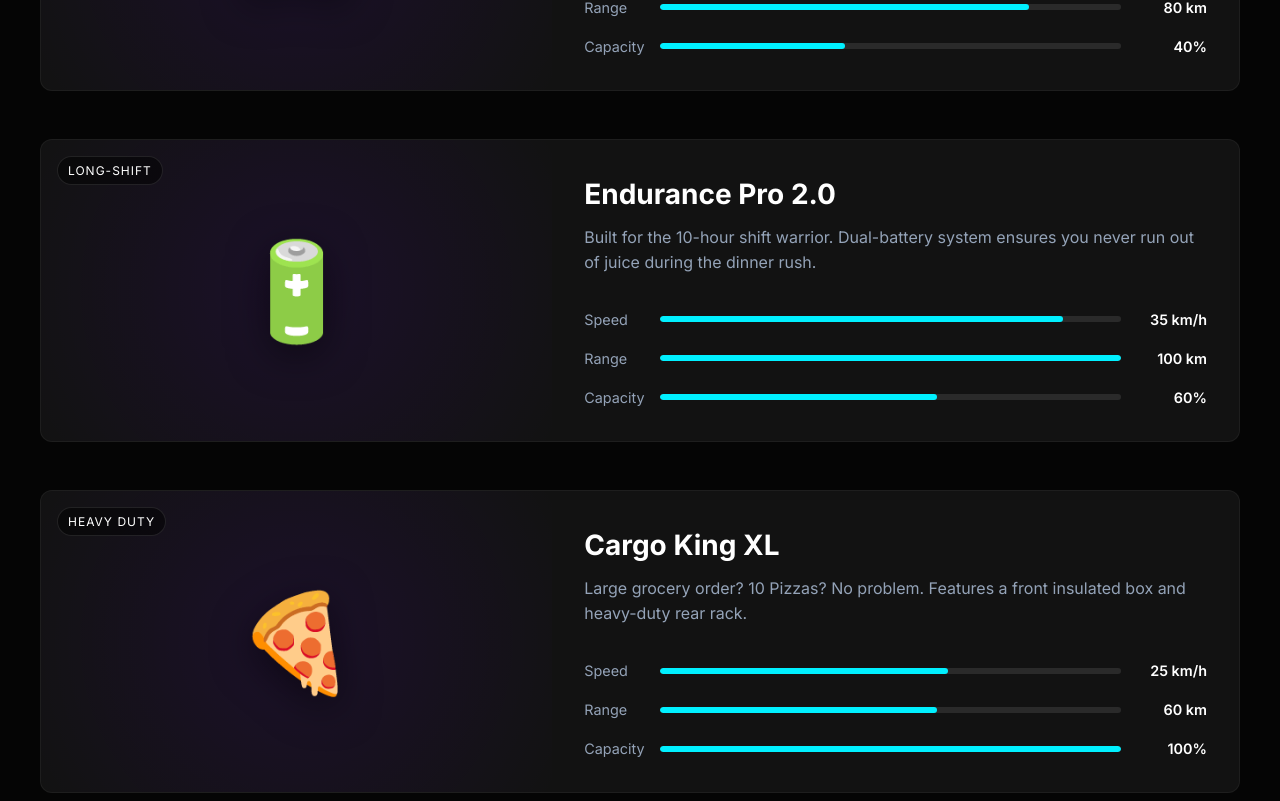
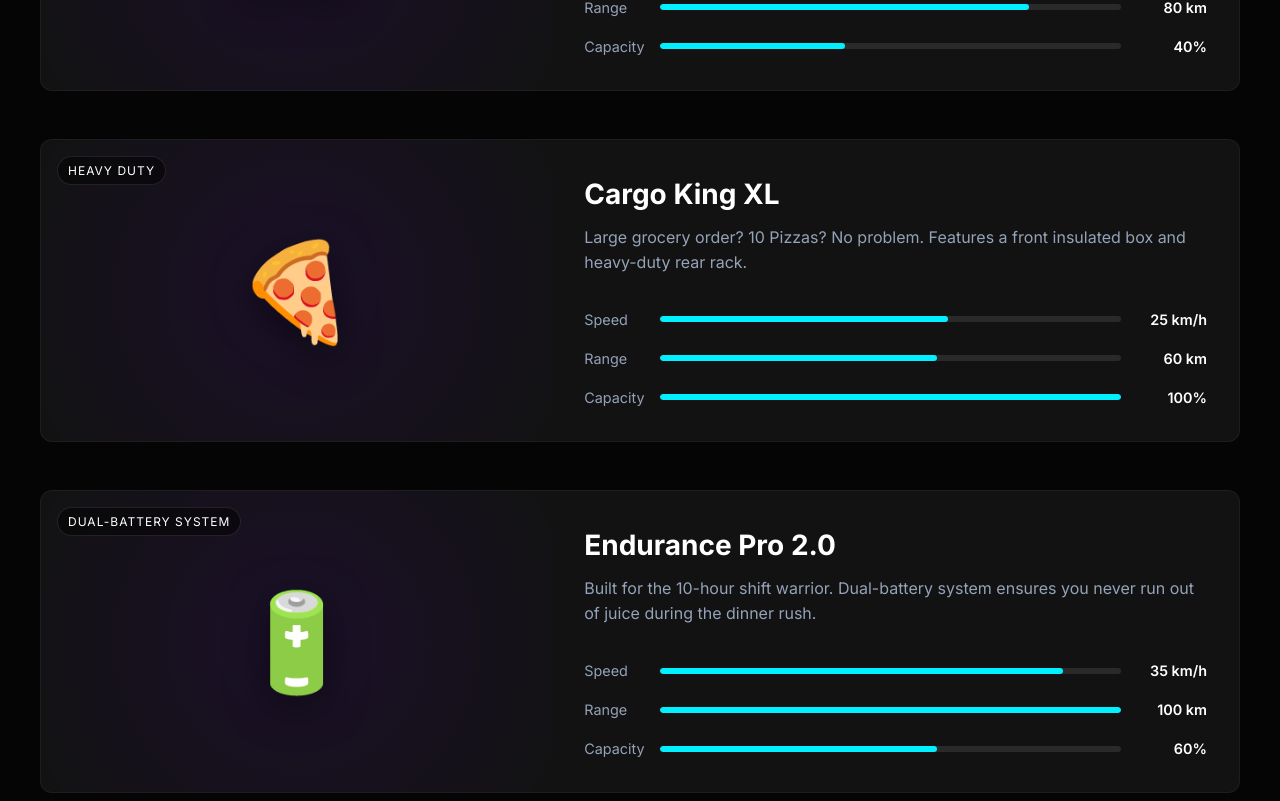
Before and after one commit to JakubJurkian/temporal-resource-allocation-system, a React (Vite) app: page /fleet in a window 1280 px wide. Shown: the part 499-1300 px from the top of the page. Built offline with nearby package versions, Linux system fonts and the light colour scheme.

Commit message:
refactor: use real data from localStorage to display bikes models instead of mock data | adjust comments | remove unnecessary fragment tags

```diff
--- a/src/App.tsx
+++ b/src/App.tsx
@@ -30,6 +30,7 @@ const App = () => {
           <Route path="/contact" element={<ContactPage />} />
           <Route path="*" element={<NotFoundPage />} />
         </Route>
+        {/* Public ONLY routes */}
         <Route element={<PublicOnlyRoute />}>
           <Route path="/login" element={<LoginPage />} />
           <Route path="/register" element={<RegisterPage />} />
--- a/src/pages/AboutPage/AboutPage.tsx
+++ b/src/pages/AboutPage/AboutPage.tsx
@@ -3,7 +3,7 @@ import styles from "./AboutPage.module.scss";
 const AboutPage = () => {
   return (
     <>
-      {/* --- Hero Section --- */}
+      {/* Hero Section */}
       <section className={styles.hero}>
         <div className={styles.glowOrb} aria-hidden="true"></div>
         <h1>
@@ -17,7 +17,7 @@ const AboutPage = () => {
         </p>
       </section>
 
-      {/* --- Stats Grid --- */}
+      {/* Stats Grid */}
       <section className={styles.statsGrid}>
         <div className={styles.statCard}>
           <span className={styles.statNumber}>2.5M</span>
@@ -37,7 +37,7 @@ const AboutPage = () => {
         </div>
       </section>
 
-      {/* --- Values Section --- */}
+      {/* Values Section */}
       <section className={styles.valuesSection}>
         <h2>Our Core Values</h2>
         <div className={styles.valueRow}>
--- a/src/pages/ContactPage/ContactPage.tsx
+++ b/src/pages/ContactPage/ContactPage.tsx
@@ -2,7 +2,6 @@ import styles from "./ContactPage.module.scss";
 
 export default function ContactPage() {
   return (
-    <>
     <section className={styles.contactSection}>
       <h2>Get in Touch</h2>
       <p className={styles.contactSubtitle}>
@@ -43,6 +42,5 @@ export default function ContactPage() {
         </div>
       </div>
     </section>
-    </>
   );
 }
--- a/src/pages/FleetPage/FleetPage.tsx
+++ b/src/pages/FleetPage/FleetPage.tsx
@@ -1,36 +1,10 @@
+import { useState } from "react";
+import { getModels } from "../../utils/fleetStorage";
 import styles from "./FleetPage.module.scss";
 
 const FleetPage = () => {
-  // Realistic mock data for FOOD DELIVERY context
-  const bikes = [
-    {
-      id: 1,
-      model: "Sprint Courier S1",
-      category: "Agility",
-      description:
-        "The choice for city centers. Lightweight and agile enough to weave through traffic jams. Perfect for backpack delivery.",
-      stats: { speed: 45, range: 80, capacity: 40 }, // High speed/agility, low cargo (backpack only)
-      imageEmoji: "🛵",
-    },
-    {
-      id: 2,
-      model: "Endurance Pro 2.0",
-      category: "Long-Shift",
-      description:
-        "Built for the 10-hour shift warrior. Dual-battery system ensures you never run out of juice during the dinner rush.",
-      stats: { speed: 35, range: 100, capacity: 60 }, // Huge range, average speed
-      imageEmoji: "🔋",
-    },
-    {
-      id: 3,
-      model: "Cargo King XL",
-      category: "Heavy Duty",
-      description:
-        "Large grocery order? 10 Pizzas? No problem. Features a front insulated box and heavy-duty rear rack.",
-      stats: { speed: 25, range: 60, capacity: 100 }, // Low speed, Max cargo
-      imageEmoji: "🍕",
-    },
-  ];
+  const [bikes] = useState(() => getModels());
+  // Lazy init: reads LS only ONCE, on mount
 
   return (
     <>
@@ -55,7 +29,7 @@ const FleetPage = () => {
 
             {/* Info Side */}
             <div className={styles.info}>
-              <h2>{bike.model}</h2>
+              <h2>{bike.name}</h2>
               <p className={styles.desc}>{bike.description}</p>
 
               <div className={styles.statsContainer}>
@@ -76,7 +50,7 @@ const FleetPage = () => {
                 <div className={styles.statRow}>
                   <span className={styles.label}>Range</span>
                   <div className={styles.barTrack}>
-                    {/* Scaled based on max range approx 150km */}
+                    {/* Scaled based on max range approx 100km */}
                     <div
                       className={styles.barFill}
                       style={{ width: `${(bike.stats.range / 100) * 100}%` }}
@@ -85,7 +59,7 @@ const FleetPage = () => {
                   <span className={styles.value}>{bike.stats.range} km</span>
                 </div>
 
-                {/* Stat: Capacity (Changed from Comfort) */}
+                {/* Stat: Capacity */}
                 <div className={styles.statRow}>
                   <span className={styles.label}>Capacity</span>
                   <div className={styles.barTrack}>
--- a/src/types/Fleet.ts
+++ b/src/types/Fleet.ts
@@ -3,6 +3,7 @@ export interface BikeModel {
   id: string;
   name: string;
   category: string;
+  description: string;
   stats: {
     speed: number;
     range: number;
--- a/src/utils/fleetStorage.ts
+++ b/src/utils/fleetStorage.ts
@@ -7,12 +7,16 @@ const MODELS: BikeModel[] = [
     name: "Sprint Courier S1",
     category: "Agility",
     stats: { speed: 45, range: 80, capacity: 40 },
+    description:
+      "The choice for city centers. Lightweight and agile enough to weave through traffic jams. Perfect for backpack delivery.",
     imageEmoji: "🛵",
   },
   {
     id: "xl",
     name: "Cargo King XL",
     category: "Heavy Duty",
+    description:
+      "Large grocery order? 10 Pizzas? No problem. Features a front insulated box and heavy-duty rear rack.",
     stats: { speed: 25, range: 60, capacity: 100 },
     imageEmoji: "🍕",
   },
@@ -20,6 +24,8 @@ const MODELS: BikeModel[] = [
     id: "ep2",
     name: "Endurance Pro 2.0",
     category: "Dual-battery system",
+    description:
+      "Built for the 10-hour shift warrior. Dual-battery system ensures you never run out of juice during the dinner rush.",
     stats: { speed: 35, range: 100, capacity: 60 },
     imageEmoji: "🔋",
   },
```
Lines whose indentation alone changed are shown as unchanged.
